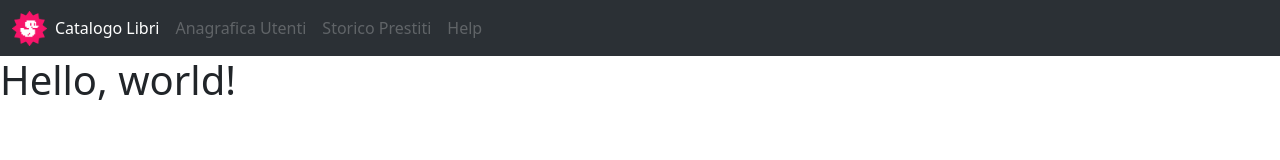
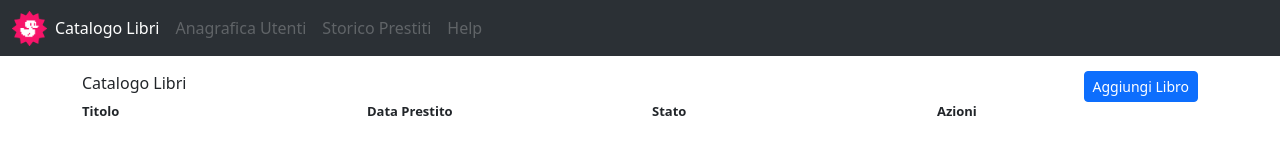
Before and after one commit to fabiolunghi/html-css-bootstrap-dashboard, a plain HTML site: page index.html in a window 1280 px wide. Drawn offline with nearby package versions, Linux system fonts and the light colour scheme.

Commit message:
feat: add main

```diff
--- a/css/style.css
+++ b/css/style.css
@@ -1,5 +1,12 @@
-*{
-    margin: 0;
-    padding: 0;
-    box-sizing: border-box;
+main {
+    padding-top: 15px;
 }
+
+#aggiungi-libro {
+    text-align: end;
+}
+
+#style-title{
+    font-weight: bolder;
+    font-size: 13px;
+}
--- a/index.html
+++ b/index.html
@@ -5,6 +5,7 @@
     <meta name="viewport" content="width=device-width, initial-scale=1">
     <title>Bootstrap demo</title>
     <link href="https://cdn.jsdelivr.net/npm/bootstrap@5.3.3/dist/css/bootstrap.min.css" rel="stylesheet" integrity="sha384-QWTKZyjpPEjISv5WaRU9OFeRpok6YctnYmDr5pNlyT2bRjXh0JMhjY6hW+ALEwIH" crossorigin="anonymous">
+    <link rel="stylesheet" href="./css/style.css">
     <nav class="navbar navbar-expand-lg bg-body-tertiary" data-bs-theme="dark">
         <div class="container-fluid">
             <img src="./img/duck.png" alt="Logo duck" width="35" height="35" class="d-inline-block align-text-top">
@@ -23,7 +24,32 @@
       </nav>
   </head>
   <body>
-    <h1>Hello, world!</h1>
+    <main>
+        <div class="container text-start">
+            <div class="row">
+              <div class="col">
+                Catalogo Libri
+              </div>
+              <div class="col" id="aggiungi-libro">
+                <button type="button" class="btn btn-primary btn-sm">Aggiungi Libro</button>
+              </div>
+            </div>
+            <div class="row" id="style-title">
+                <div class="col" >
+                  Titolo
+                </div>
+                <div class="col">
+                  Data Prestito
+                </div>
+                <div class="col">
+                  Stato
+                </div>
+                <div class="col">
+                  Azioni
+                </div>
+              </div>
+        </div>
+    </main>
     <script src="https://cdn.jsdelivr.net/npm/bootstrap@5.3.3/dist/js/bootstrap.bundle.min.js" integrity="sha384-YvpcrYf0tY3lHB60NNkmXc5s9fDVZLESaAA55NDzOxhy9GkcIdslK1eN7N6jIeHz" crossorigin="anonymous"></script>
   </body>
 </html>
```
